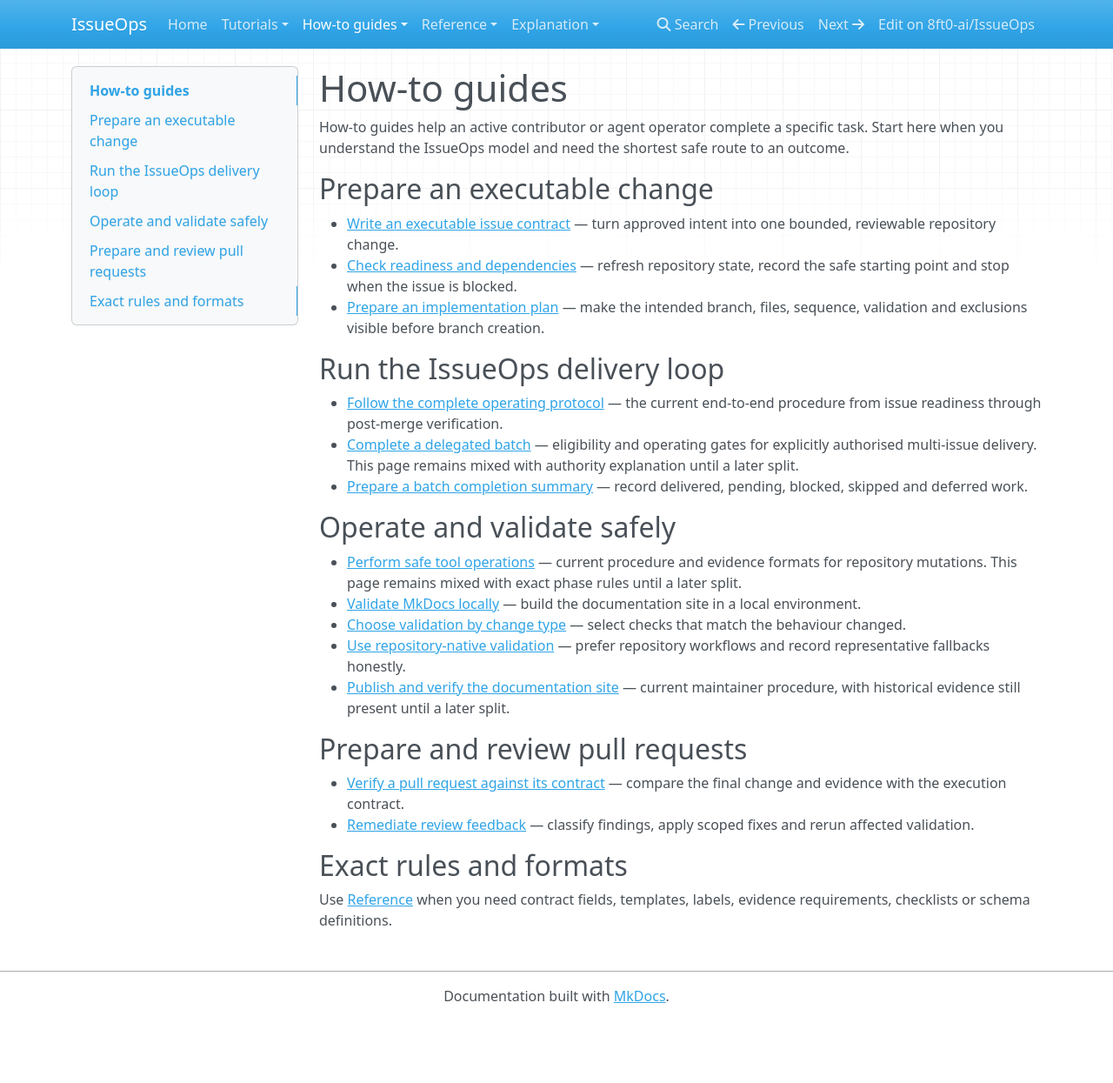
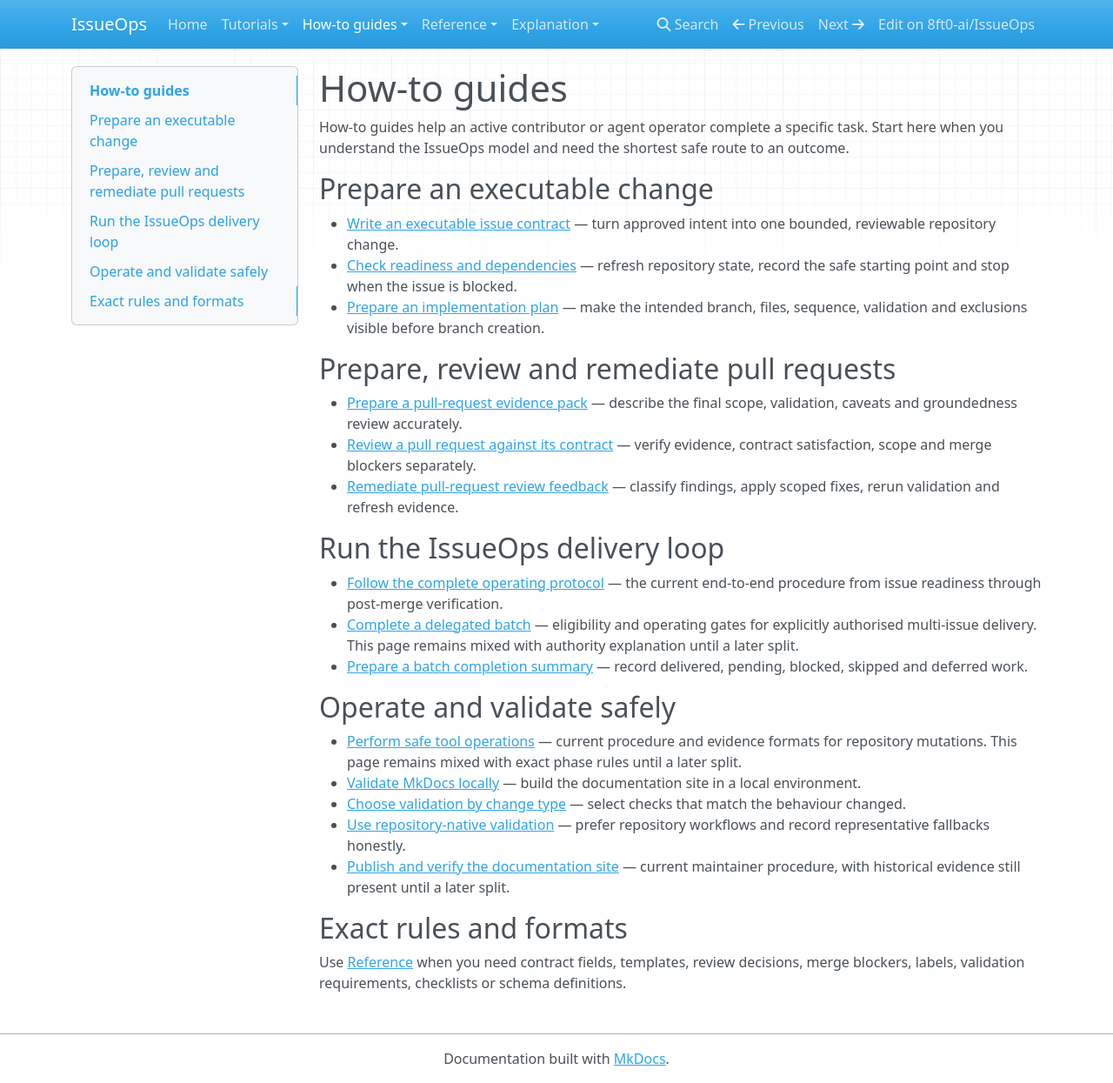
Before and after one commit to 8ft0-ai/IssueOps, an MkDocs documentation site: the page built from docs/how-to/index.md, in a window 1280 px wide and 1245 px high. Shown: the whole window at 87% size. Built offline with MkDocs 1.6.1, drawn with Linux system fonts in a browser that asks for light colours; nearby versions of some CDN libraries.

Commit message:
Add focused PR preparation and review paths

```diff
--- a/docs/how-to/index.md
+++ b/docs/how-to/index.md
@@ -7,6 +7,12 @@
 - [Write an executable issue contract](write-executable-issue.md) — turn approved intent into one bounded, reviewable repository change.
 - [Check readiness and dependencies](check-readiness-and-dependencies.md) — refresh repository state, record the safe starting point and stop when the issue is blocked.
 - [Prepare an implementation plan](prepare-implementation-plan.md) — make the intended branch, files, sequence, validation and exclusions visible before branch creation.
+
+## Prepare, review and remediate pull requests
+
+- [Prepare a pull-request evidence pack](prepare-pr-evidence-pack.md) — describe the final scope, validation, caveats and groundedness review accurately.
+- [Review a pull request against its contract](review-pr-against-contract.md) — verify evidence, contract satisfaction, scope and merge blockers separately.
+- [Remediate pull-request review feedback](remediate-review-feedback.md) — classify findings, apply scoped fixes, rerun validation and refresh evidence.
 
 ## Run the IssueOps delivery loop
 
@@ -22,11 +28,6 @@
 - [Use repository-native validation](../repository-native-validation.md) — prefer repository workflows and record representative fallbacks honestly.
 - [Publish and verify the documentation site](../publishing.md) — current maintainer procedure, with historical evidence still present until a later split.
 
-## Prepare and review pull requests
-
-- [Verify a pull request against its contract](../contract-verification.md) — compare the final change and evidence with the execution contract.
-- [Remediate review feedback](../review-remediation.md) — classify findings, apply scoped fixes and rerun affected validation.
-
 ## Exact rules and formats
 
-Use [Reference](../reference/index.md) when you need contract fields, templates, labels, evidence requirements, checklists or schema definitions.
+Use [Reference](../reference/index.md) when you need contract fields, templates, review decisions, merge blockers, labels, validation requirements, checklists or schema definitions.
```
